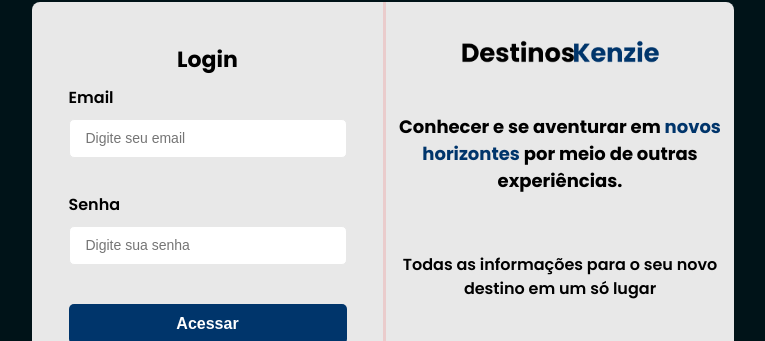
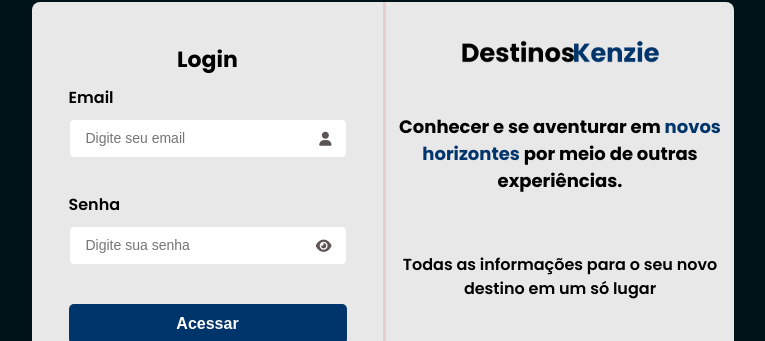
Before and after one commit to M3-Projeto-Final-Grupo-2/projeto-final-m3, a React (Vite) app: page / in a window 1280 px wide. Shown: the part 125-466 px from the top of the page, without its empty margins (257-1022 px from the left). Built offline with nearby package versions, Linux system fonts and the light colour scheme.

Commit message:
feat login-page icons

```diff
--- a/src/components/LoginForm/FormLogin.tsx
+++ b/src/components/LoginForm/FormLogin.tsx
@@ -8,7 +8,9 @@
 import { FormContainer } from "./style";
 
 const FormLogin = () => {
-  const { Login } = useContext(LoginContext);
+  const { Login, showPass,
+    passChangeVisibility,
+    passIcon } = useContext(LoginContext);
   const navigate = useNavigate();
   const {
     register,
@@ -30,15 +32,16 @@
         placeholder="Digite seu email"
         register={register("email")}
         error={errors.email?.message}
-      />
+      ><i className="fa-solid fa-user"></i></Input>
       <Input
         label="Senha"
-        type="password"
+        type={showPass}
         id="password"
         placeholder="Digite sua senha"
         register={register("password")}
         error={errors.password?.message}
-      />
+      ><i className={passIcon() + " onClick"}
+        onClick={passChangeVisibility}></i></Input>
 
       <button type="submit">Acessar</button>
       <span>Ainda não tem uma conta?</span>
--- a/src/components/LoginForm/style.ts
+++ b/src/components/LoginForm/style.ts
@@ -28,6 +28,7 @@
     display: flex;
     flex-direction: column;
     gap: 10px;
+    position: relative;
 
     label {
       font-size: 16px;
@@ -52,6 +53,14 @@
       margin-bottom: 1rem;
       text-align: end;
       width: 100%;
+    }
+
+    i{
+      position: absolute;
+      top: 42px;
+      right: 15px;
+      font-size: 14px;
+      color: #5d5454;
     }
   }
   button {
--- a/src/pages/HomePage/index.tsx
+++ b/src/pages/HomePage/index.tsx
@@ -15,13 +15,12 @@
 
       <StyledHome>
         <div className="homeContainer">
+
+
           <PostsList />
 
 
-                <PostsList/>
-
-
-                <CitiesList/>
+          <CitiesList />
 
         </div>
 
--- a/src/providers/CitiesContext.tsx
+++ b/src/providers/CitiesContext.tsx
@@ -62,7 +62,6 @@
   useEffect(() => {
     async function getCities() {
       try {
-        console.log('getCities')
         const response = await api.get(`/cities`, { headers });
         setCities(response.data);
       } catch (error) {
@@ -74,7 +73,6 @@
 
   useEffect(() => {
     async function getPosts() {
-      console.log('getPosts')
       try {
         const response = await api.get(`/cities/?_embed=users`, { headers });
         setPosts(response.data);
--- a/src/providers/loginContext.tsx
+++ b/src/providers/loginContext.tsx
@@ -22,14 +22,32 @@
   user: IUser | null;
   setUser: React.Dispatch<React.SetStateAction<IUser | null>>;
   Login: (data: ILoginForm) => Promise<void>;
+  showPass: "password" | "text";
+  passChangeVisibility: () => void;
+  passIcon: () => "fa-sharp fa-solid fa-eye" | "fa-solid fa-eye-slash";
 }
 
 export const LoginContext = createContext({} as IUserContext);
 
 export const LoginContextProvider = ({ children }: IProviderProps) => {
   const [user, setUser] = useState<IUser | null>(null);
+  const [showPass, setShowPass] = useState<'password' | 'text'>('password');
 
   const navigate = useNavigate();
+
+  const passChangeVisibility = () => {
+    showPass === 'password' ? setShowPass('text') :
+      setShowPass('password');
+  };
+
+  const passIcon = () => {
+    let icon: '' | 'fa-sharp fa-solid fa-eye' | 'fa-solid fa-eye-slash' = '';
+
+    showPass === 'password' ? icon = 'fa-sharp fa-solid fa-eye' :
+      icon = 'fa-solid fa-eye-slash'
+
+    return icon;
+  }
 
   const Login = async (data: ILoginForm) => {
     try {
@@ -50,6 +68,9 @@
         Login,
         user,
         setUser,
+        showPass,
+        passChangeVisibility,
+        passIcon
       }}
     >
       {children}
```
